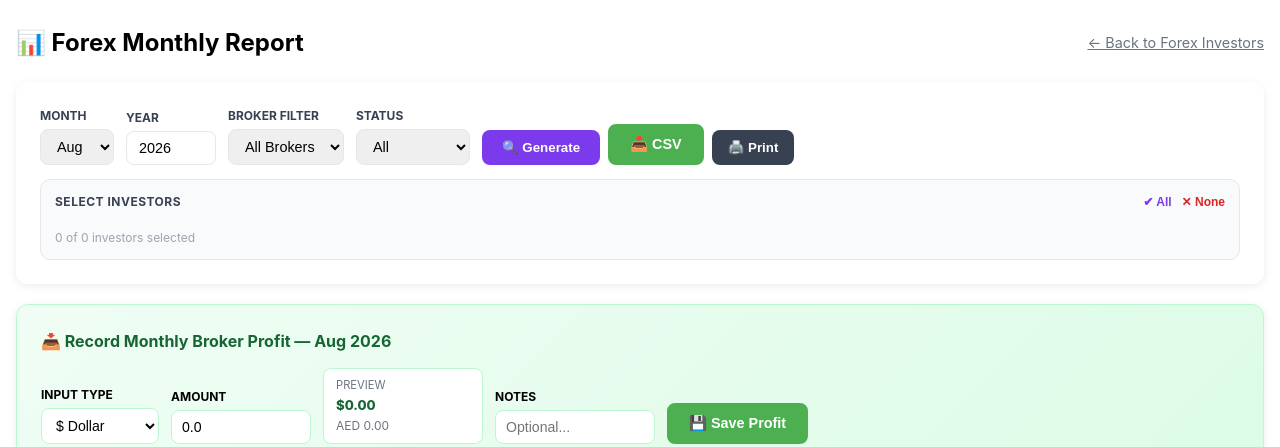
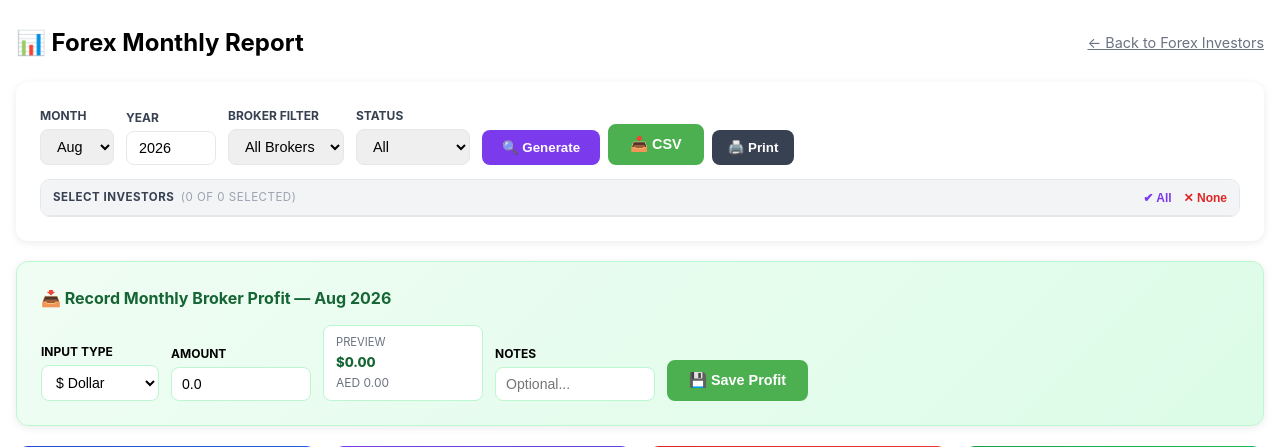
Before and after one commit to fastwheelcom-collab/topgee-investment-system, a Flask app: page /forex-report in a window 1280 px wide. Shown: the part 133-580 px from the top of the page. Run offline with Flask 3, Linux system fonts and the light colour scheme; the visitor is signed in with stand-in values (Sample User, id 1); data comes from the database, SQL or seed files in the repository; data that the repository does not hold is empty.

Commit message:
Compact list view for investor checkboxes in forex report

```diff
--- a/templates/forex_report.html
+++ b/templates/forex_report.html
@@ -131,29 +131,27 @@
         </div>
       </div>
 
-      <!-- Row 2: Investor checkboxes -->
-      <div style="border:1px solid #e5e7eb;border-radius:10px;padding:12px 14px;background:#f9fafb;">
-        <div style="display:flex;justify-content:space-between;align-items:center;margin-bottom:8px;">
-          <span style="font-size:.75rem;font-weight:700;color:#374151;text-transform:uppercase;letter-spacing:.5px;">SELECT INVESTORS</span>
-          <div style="display:flex;gap:10px;">
+      <!-- Row 2: Investor checklist (compact list view) -->
+      <div style="border:1px solid #e5e7eb;border-radius:10px;background:#f9fafb;overflow:hidden;">
+        <div style="display:flex;justify-content:space-between;align-items:center;padding:8px 12px;border-bottom:1px solid #e5e7eb;background:#f3f4f6;">
+          <span style="font-size:.72rem;font-weight:700;color:#374151;text-transform:uppercase;letter-spacing:.5px;">SELECT INVESTORS &nbsp;<span id="cbCount" style="font-weight:400;color:#9ca3af;"></span></span>
+          <div style="display:flex;gap:12px;">
             <button type="button" onclick="checkAll(true)"  style="font-size:.75rem;color:#7c3aed;background:none;border:none;cursor:pointer;font-weight:700;">✔ All</button>
             <button type="button" onclick="checkAll(false)" style="font-size:.75rem;color:#dc2626;background:none;border:none;cursor:pointer;font-weight:700;">✕ None</button>
           </div>
         </div>
-        <div id="investorCheckboxes" style="display:flex;flex-wrap:wrap;gap:8px;">
+        <div id="investorCheckboxes" style="display:grid;grid-template-columns:repeat(auto-fill,minmax(220px,1fr));">
           {% for inv in all_active_investors %}
           <label class="inv-cb-label" data-broker="{{ inv.broker_name or 'None' }}"
-                 style="display:inline-flex;align-items:center;gap:6px;padding:5px 12px;border:1.5px solid #e5e7eb;border-radius:20px;cursor:pointer;font-size:.83rem;font-weight:600;background:#fff;transition:all .15s;"
-                 onclick="this.classList.toggle('cb-checked')">
+                 style="display:flex;align-items:center;gap:8px;padding:6px 12px;border-bottom:1px solid #f3f4f6;cursor:pointer;font-size:.84rem;font-weight:600;transition:background .1s;">
             <input type="checkbox" name="inv_ids" value="{{ inv.id }}"
                    {% if not selected_ids or inv.id in selected_ids %}checked{% endif %}
-                   style="accent-color:#7c3aed;width:14px;height:14px;">
-            {{ inv.name }}
-            {% if inv.broker_name %}<span style="font-size:.7rem;color:#9ca3af;font-weight:400;">{{ inv.broker_name }}</span>{% endif %}
+                   style="accent-color:#7c3aed;width:14px;height:14px;flex-shrink:0;">
+            <span style="flex:1;white-space:nowrap;overflow:hidden;text-overflow:ellipsis;">{{ inv.name }}</span>
+            {% if inv.broker_name %}<span style="font-size:.7rem;color:#9ca3af;font-weight:400;flex-shrink:0;">{{ inv.broker_name }}</span>{% endif %}
           </label>
           {% endfor %}
         </div>
-        <div style="margin-top:8px;font-size:.75rem;color:#9ca3af;" id="cbCount"></div>
       </div>
     </form>
   </div>
@@ -177,7 +175,7 @@
   function updateCount() {
     const total   = document.querySelectorAll('#investorCheckboxes input[type=checkbox]').length;
     const checked = document.querySelectorAll('#investorCheckboxes input[type=checkbox]:checked').length;
-    document.getElementById('cbCount').textContent = checked + ' of ' + total + ' investors selected';
+    document.getElementById('cbCount').textContent = '(' + checked + ' of ' + total + ' selected)';
   }
   function csvExport() {
     const form = document.getElementById('reportForm');
@@ -187,17 +185,16 @@
     for (const [k, v] of data.entries()) url.searchParams.append(k, v);
     window.location.href = url.toString();
   }
-  // Init styles for pre-checked boxes
   document.addEventListener('DOMContentLoaded', function() {
     document.querySelectorAll('#investorCheckboxes input[type=checkbox]').forEach(cb => {
       const lbl = cb.closest('label');
-      lbl.style.borderColor = cb.checked ? '#7c3aed' : '#e5e7eb';
-      lbl.style.background  = cb.checked ? '#f5f3ff' : '#fff';
+      lbl.style.background = cb.checked ? '#f5f3ff' : '';
       cb.addEventListener('change', function() {
-        lbl.style.borderColor = cb.checked ? '#7c3aed' : '#e5e7eb';
-        lbl.style.background  = cb.checked ? '#f5f3ff' : '#fff';
+        lbl.style.background = cb.checked ? '#f5f3ff' : '';
         updateCount();
       });
+      lbl.addEventListener('mouseenter', () => { if(!cb.checked) lbl.style.background='#f9fafb'; });
+      lbl.addEventListener('mouseleave', () => { lbl.style.background = cb.checked ? '#f5f3ff' : ''; });
     });
     filterCheckboxes('{{ broker }}');
     updateCount();
```
